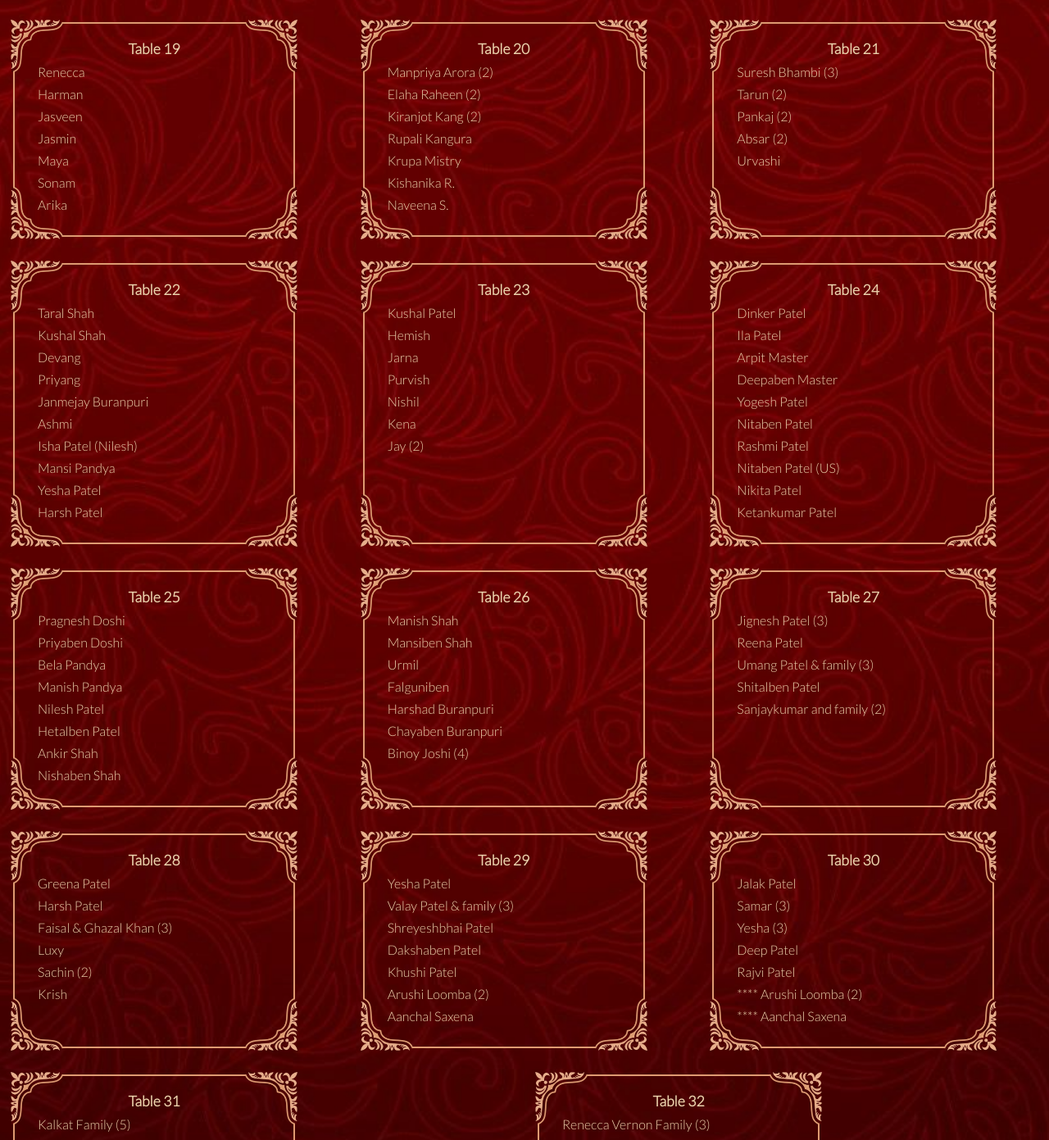
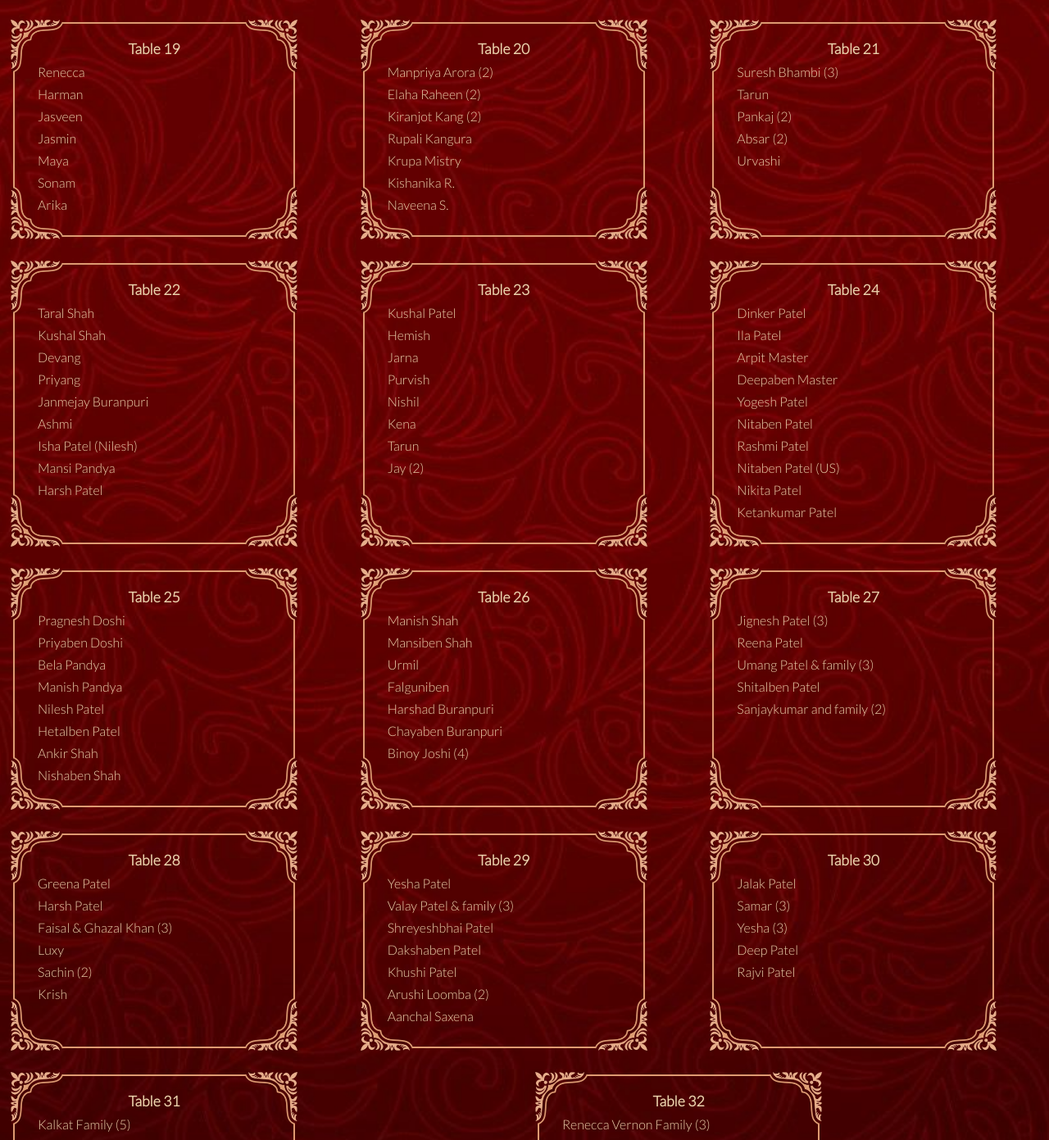
Before and after one commit to deep0410/online-seating-chart, a React (Create React App) app: page / in a window 1280 px wide. Shown: the part 1394-2785 px from the top of the page at 82% size. Built offline with nearby package versions, Linux system fonts and the light colour scheme; a web font is replaced by a local one.

Commit message:
Something

```diff
--- a/public/index.html
+++ b/public/index.html
@@ -33,7 +33,7 @@
       work correctly both with client-side routing and a non-root public URL.
       Learn how to configure a non-root public URL by running `npm run build`.
     -->
-    <title>React App</title>
+    <title>Keerti & Deep</title>
   </head>
   <body>
     <noscript>You need to enable JavaScript to run this app.</noscript>
--- a/src/App.js
+++ b/src/App.js
@@ -245,7 +245,7 @@ function App() {
       name: "Table 21",
       people: [
         "Suresh Bhambi (3)",
-        "Tarun (2)",
+        "Tarun",
         "Pankaj (2)",
         "Absar (2)",
         "Urvashi",
@@ -262,7 +262,6 @@ function App() {
         "Ashmi",
         "Isha Patel (Nilesh)",
         "Mansi Pandya",
-        "Yesha Patel",
         "Harsh Patel",
       ],
     },
@@ -275,6 +274,7 @@ function App() {
         "Purvish",
         "Nishil",
         "Kena",
+        "Tarun",
         "Jay (2)",
       ],
     },
@@ -359,8 +359,6 @@ function App() {
         "Yesha (3)",
         "Deep Patel",
         "Rajvi Patel",
-        "**** Arushi Loomba (2)",
-        "**** Aanchal Saxena",
       ],
     },
     {
```
